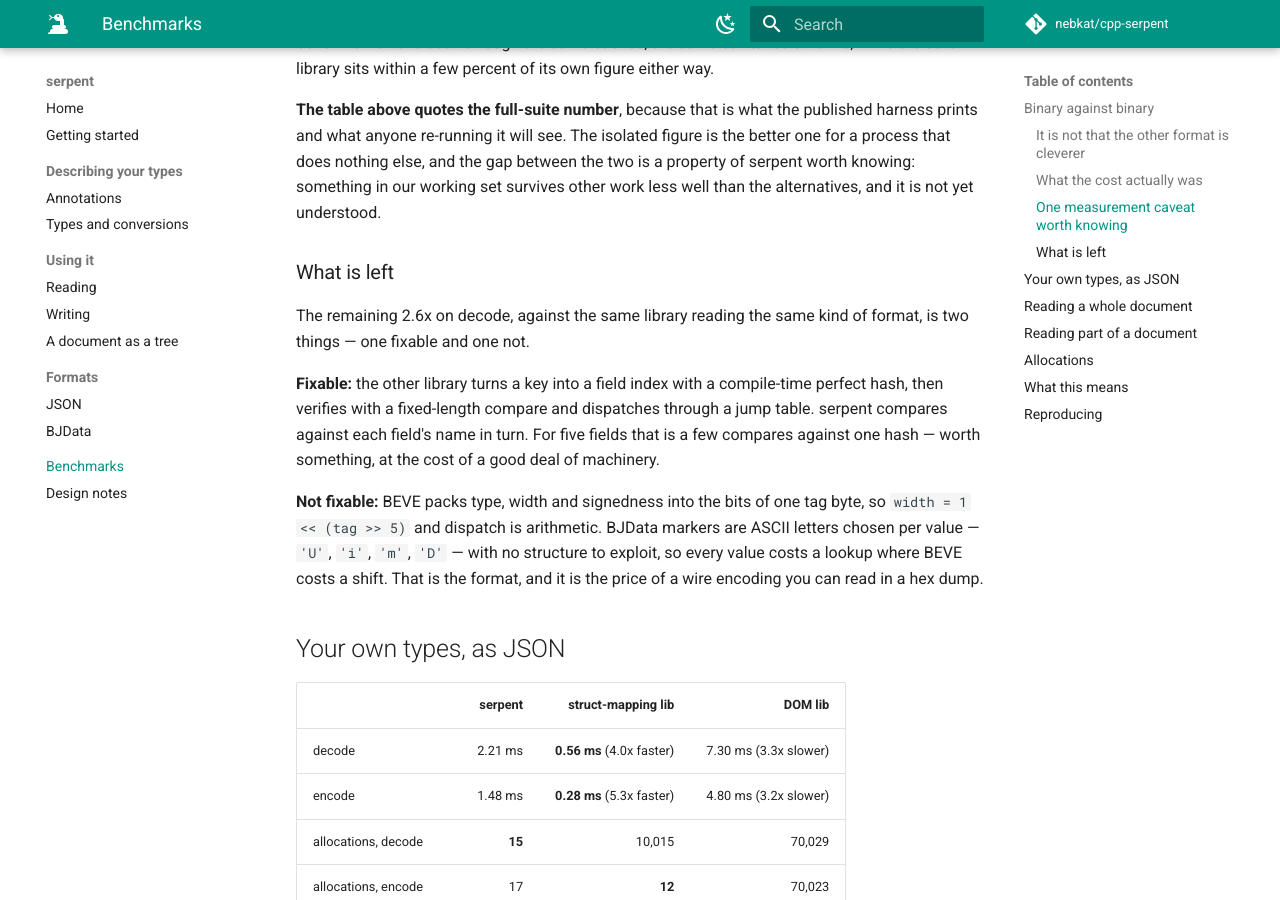
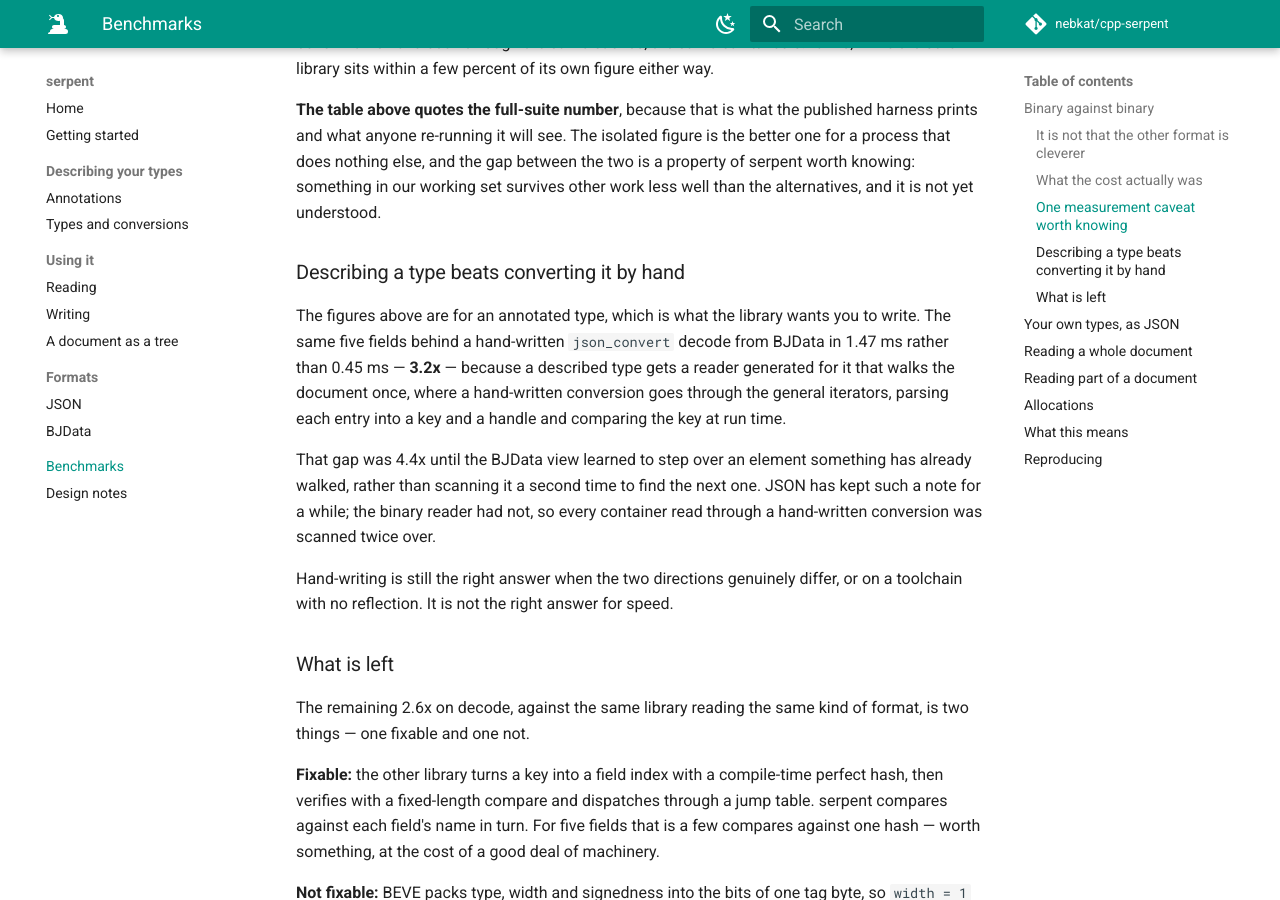
Before and after one commit to nebkat/cpp-serpent, an MkDocs documentation site: the page built from docs/benchmarks.md, in a window 1280 px wide and 900 px high, scrolled down 2383 px. Built offline with MkDocs 1.6.1 and Material for MkDocs 9.7.7, drawn with Linux system fonts in a browser that asks for light colours; comment, search, counter and statistics services are not loaded.

Commit message:
docs(benchmarks): What a hand-written conversion costs against a described type
3.2x on BJData, and worth saying outright: the page measures the annotated type throughout,
so a reader writing json_convert by hand had no figure to go on.

```diff
--- a/docs/benchmarks.md
+++ b/docs/benchmarks.md
@@ -90,6 +90,22 @@ prints and what anyone re-running it will see. The isolated figure is the better
 process that does nothing else, and the gap between the two is a property of serpent worth
 knowing: something in our working set survives other work less well than the alternatives, and
 it is not yet understood.
+
+### Describing a type beats converting it by hand
+
+The figures above are for an annotated type, which is what the library wants you to write. The
+same five fields behind a hand-written `json_convert` decode from BJData in 1.47 ms rather than
+0.45 ms — **3.2x** — because a described type gets a reader generated for it that walks the
+document once, where a hand-written conversion goes through the general iterators, parsing each
+entry into a key and a handle and comparing the key at run time.
+
+That gap was 4.4x until the BJData view learned to step over an element something has already
+walked, rather than scanning it a second time to find the next one. JSON has kept such a note
+for a while; the binary reader had not, so every container read through a hand-written
+conversion was scanned twice over.
+
+Hand-writing is still the right answer when the two directions genuinely differ, or on a
+toolchain with no reflection. It is not the right answer for speed.
 
 ### What is left
 
```
